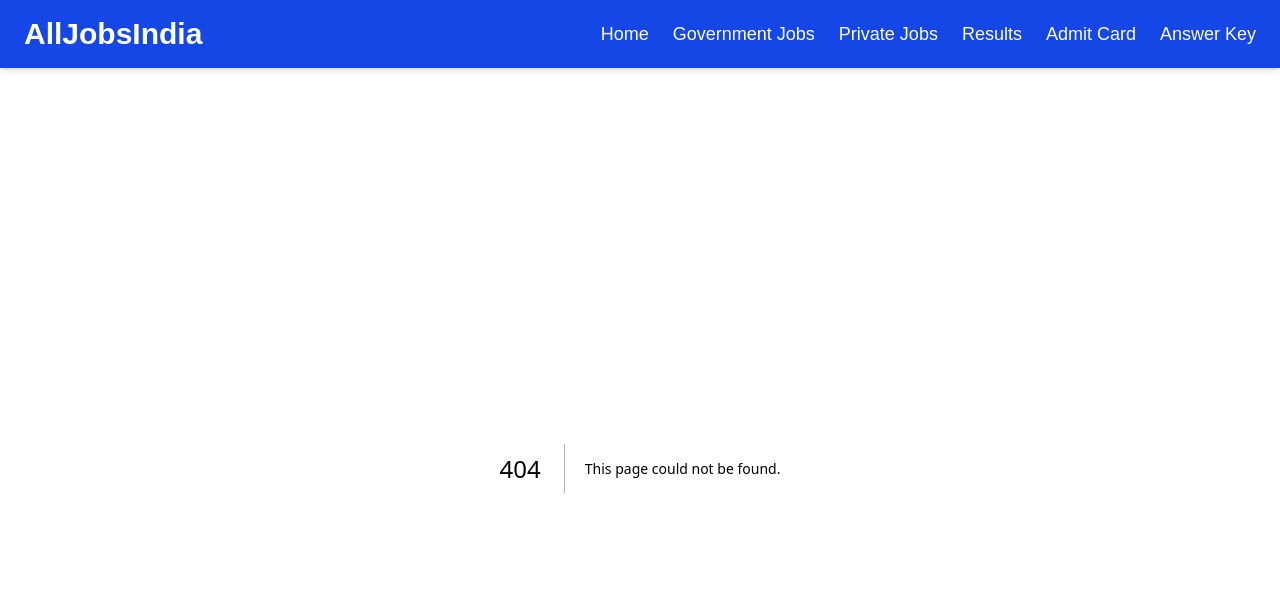
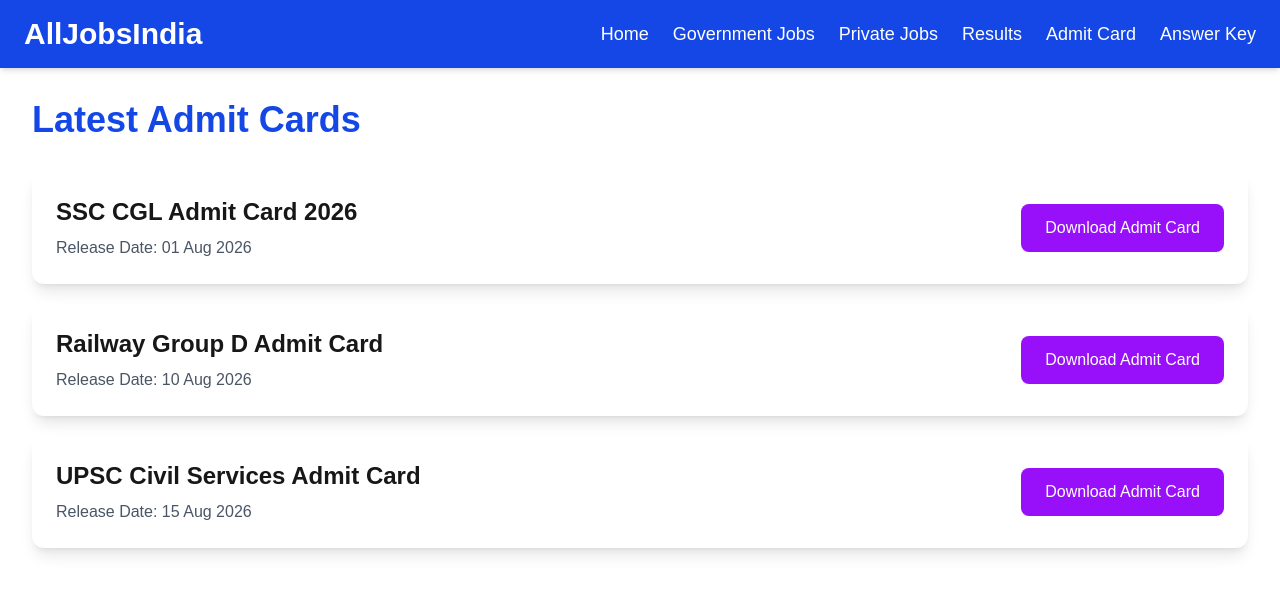
Before and after one commit to dhiraj7004550347-beep/alljobsindia, a Next.js app: page /admit-card in a window 1280 px wide. Before the commit this address had no page. Shown: the top 594 px of the page. Built offline with nearby package versions, Linux system fonts and the light colour scheme.

Commit message:
Added Results Admit Card and Answer Key pages

```diff
--- /dev/null
+++ b/app/admit-card/page.tsx
@@ -0,0 +1,47 @@
+const admitCards = [
+  {
+    id: 1,
+    title: "SSC CGL Admit Card 2026",
+    date: "01 Aug 2026",
+  },
+  {
+    id: 2,
+    title: "Railway Group D Admit Card",
+    date: "10 Aug 2026",
+  },
+  {
+    id: 3,
+    title: "UPSC Civil Services Admit Card",
+    date: "15 Aug 2026",
+  },
+];
+
+export default function AdmitCardPage() {
+  return (
+    <main className="max-w-7xl mx-auto p-8">
+      <h1 className="text-4xl font-bold mb-8 text-blue-700">
+        Latest Admit Cards
+      </h1>
+
+      <div className="space-y-5">
+        {admitCards.map((card) => (
+          <div
+            key={card.id}
+            className="bg-white shadow-lg rounded-xl p-6 flex justify-between items-center"
+          >
+            <div>
+              <h2 className="text-2xl font-bold">{card.title}</h2>
+              <p className="text-gray-600 mt-2">
+                Release Date: {card.date}
+              </p>
+            </div>
+
+            <button className="bg-purple-600 text-white px-6 py-3 rounded-lg hover:bg-purple-700">
+              Download Admit Card
+            </button>
+          </div>
+        ))}
+      </div>
+    </main>
+  );
+}
--- /dev/null
+++ b/app/answer-key/page.tsx
@@ -0,0 +1,47 @@
+const answerKeys = [
+  {
+    id: 1,
+    title: "SSC CGL Answer Key 2026",
+    date: "22 Aug 2026",
+  },
+  {
+    id: 2,
+    title: "Railway Group D Answer Key",
+    date: "28 Aug 2026",
+  },
+  {
+    id: 3,
+    title: "UPSC Prelims Answer Key",
+    date: "05 Sep 2026",
+  },
+];
+
+export default function AnswerKeyPage() {
+  return (
+    <main className="max-w-7xl mx-auto p-8">
+      <h1 className="text-4xl font-bold mb-8 text-blue-700">
+        Latest Answer Keys
+      </h1>
+
+      <div className="space-y-5">
+        {answerKeys.map((item) => (
+          <div
+            key={item.id}
+            className="bg-white rounded-xl shadow-lg p-6 flex justify-between items-center"
+          >
+            <div>
+              <h2 className="text-2xl font-bold">{item.title}</h2>
+              <p className="text-gray-600 mt-2">
+                Release Date: {item.date}
+              </p>
+            </div>
+
+            <button className="bg-orange-600 text-white px-6 py-3 rounded-lg hover:bg-orange-700">
+              View Answer Key
+            </button>
+          </div>
+        ))}
+      </div>
+    </main>
+  );
+}
--- /dev/null
+++ b/app/results/page.tsx
@@ -0,0 +1,47 @@
+const results = [
+  {
+    id: 1,
+    title: "SSC CGL Result 2026",
+    date: "15 Sep 2026",
+  },
+  {
+    id: 2,
+    title: "Railway Group D Result",
+    date: "20 Sep 2026",
+  },
+  {
+    id: 3,
+    title: "UPSC Civil Services Result",
+    date: "25 Sep 2026",
+  },
+];
+
+export default function ResultsPage() {
+  return (
+    <main className="max-w-7xl mx-auto p-8">
+      <h1 className="text-4xl font-bold mb-8 text-blue-700">
+        Latest Results
+      </h1>
+
+      <div className="space-y-5">
+        {results.map((result) => (
+          <div
+            key={result.id}
+            className="bg-white shadow-lg rounded-xl p-6 flex justify-between items-center"
+          >
+            <div>
+              <h2 className="text-2xl font-bold">{result.title}</h2>
+              <p className="text-gray-600 mt-2">
+                Result Date: {result.date}
+              </p>
+            </div>
+
+            <button className="bg-green-600 text-white px-6 py-3 rounded-lg hover:bg-green-700">
+              View Result
+            </button>
+          </div>
+        ))}
+      </div>
+    </main>
+  );
+}
```
